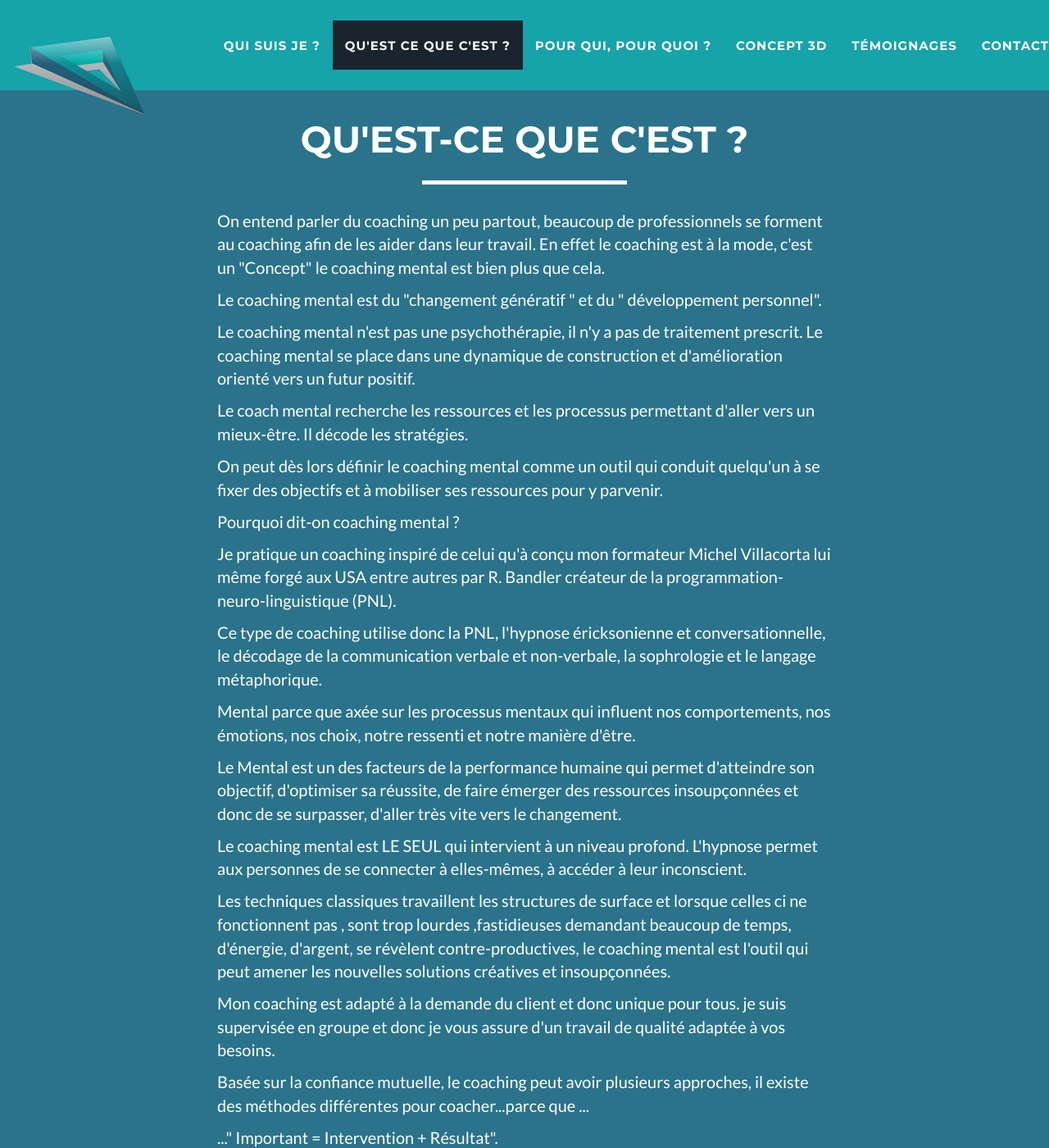
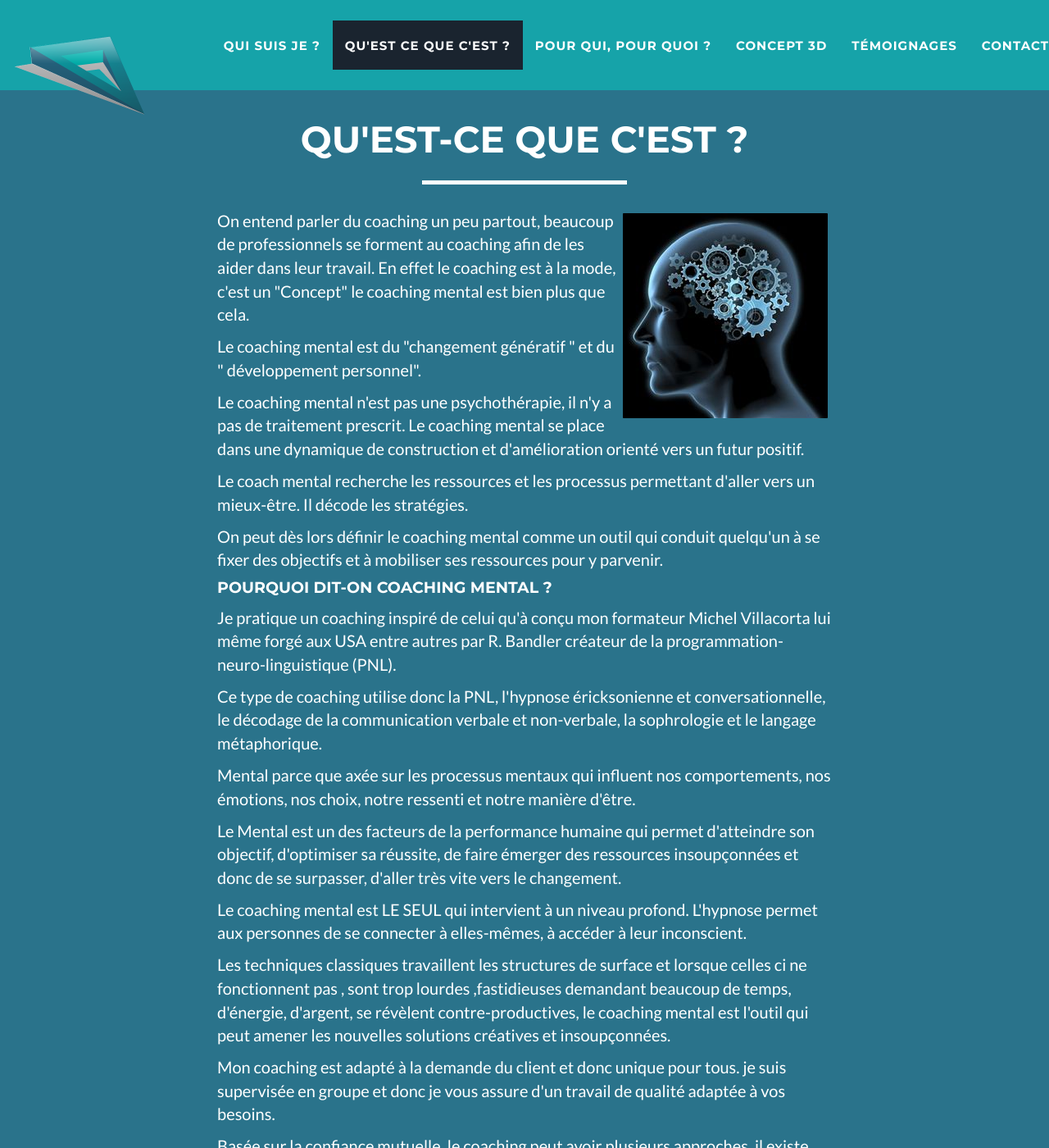
Before and after one commit to coaching3d/coaching3d.github.io, a Jekyll site: the page built from index.html, in a window 1280 px wide and 1400 px high, scrolled down 1745 px. Shown: the whole window at 82% size. Built offline with Jekyll 4.4.1, drawn with Linux system fonts in a browser that asks for light colours.

Commit message:
Added images and youtube video

```diff
--- a/_includes/concept.html
+++ b/_includes/concept.html
@@ -8,6 +8,7 @@
             </div>
             <div class="row">
                 <div class="col-lg-8 col-lg-offset-2">
+                  <img data-src="holder.js/280x280" class="img-responsive img-text"/>
                     <p>
                        Pourquoi j'ajoute au coaching mental un concept tridimensionnel ?
                     <p>
--- a/_includes/css/main.css
+++ b/_includes/css/main.css
@@ -473,6 +473,11 @@ blockquote p {
   display: inline;
 }
 
+.img-text {
+    float: right;
+    padding: 5px;
+}
+
 #map-canvas {
         width: 500px;
         height: 400px;
--- a/_includes/header.html
+++ b/_includes/header.html
@@ -3,7 +3,8 @@
         <div class="container">
             <div class="row">
                 <div class="col-lg-12">
-                    <a href="#portfolioModal-video-intro" class="portfolio-link success" data-toggle="modal">
+                  <a href="https://www.youtube.com/embed/05W2Vpu-iWM" data-toggle="lightbox">
+
                       <img class="img-responsive img-circle" src="img/coaching3d.jpg" alt="">
                     </a>
                     <div class="intro-text">
--- a/_includes/js.html
+++ b/_includes/js.html
@@ -3,6 +3,7 @@
 
     <!-- Bootstrap Core JavaScript -->
     <script src="{{ "/js/bootstrap.min.js" }}"></script>
+    <script src="{{ "/js/ekko-lightbox.min.js" }}"></script>
 
     <!-- Plugin JavaScript -->
     <script src="{{ "/js/jquery.easing.min.js" }}"></script>
--- a/_includes/modals.html
+++ b/_includes/modals.html
@@ -38,29 +38,3 @@
                 });
                 </script>
 {% endfor %}
-<div class="portfolio-modal modal fade" id="portfolioModal-video-intro" tabindex="-1" role="dialog" aria-hidden="true">
-    <div class="modal-content">
-        <div class="close-modal" data-dismiss="modal">
-            <div class="lr">
-                <div class="rl">
-                </div>
-            </div>
-        </div>
-        <div class="container">
-            <div class="row">
-                <div class="col-lg-8 col-lg-offset-2">
-                    <div class="modal-body">
-
-
-                        <div class="embed-responsive embed-responsive-16by9">
-
-                          <iframe class="embed-responsive-item" src="https://www.youtube.com/embed/05W2Vpu-iWM"></iframe>
-                        </div>
-                        <br>
-                        <button type="button" class="btn btn-default" data-dismiss="modal"><i class="fa fa-times"></i>Revenir au site</button>
-                    </div>
-                </div>
-            </div>
-        </div>
-    </div>
-</div>
--- a/_includes/what.html
+++ b/_includes/what.html
@@ -8,6 +8,7 @@
             </div>
             <div class="row">
                 <div class="col-lg-8 col-lg-offset-2">
+                    <img src="img/lifecoaching.jpg" class="img-responsive img-rounded img-text"/>
                     <p>
                        On entend parler du coaching un peu partout, beaucoup de professionnels se forment au coaching afin de les aider dans leur travail.
                        En effet le coaching est à la mode, c'est un "Concept" le coaching mental est bien plus que cela.
@@ -22,9 +23,9 @@
                     <p>
                     On peut dès lors définir le coaching mental  comme un outil qui conduit quelqu'un à se fixer des objectifs et à mobiliser ses ressources pour y parvenir.
                     </p>
-                    <p>
+                    <h4>
                         Pourquoi dit-on coaching mental ?
-                    </p>
+                    </h4>
                     <p>
                         Je pratique un coaching inspiré de celui qu'à conçu mon formateur Michel Villacorta lui même forgé aux USA entre autres par R. Bandler créateur de la programmation- neuro-linguistique (PNL).
                     </p>
--- a/js/freelancer.js
+++ b/js/freelancer.js
@@ -35,3 +35,8 @@ $('body').scrollspy({
 $('.navbar-collapse ul li a').click(function() {
     $('.navbar-toggle:visible').click();
 });
+
+$(document).delegate('*[data-toggle="lightbox"]', 'click', function(event) {
+    event.preventDefault();
+    $(this).ekkoLightbox();
+});
```
Also changed, not shown: _includes/css/ekko-lightbox.min.css (added), img/lifecoaching.jpg (added), js/ekko-lightbox.min.js (added).
